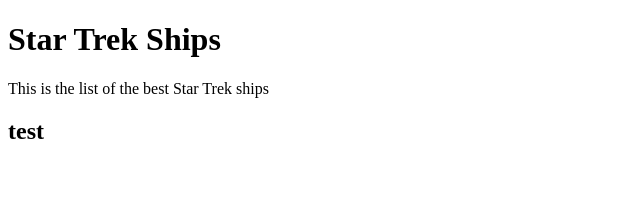
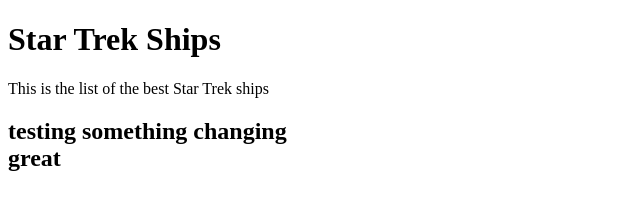
Before and after one commit to WaracleAcademy/modern-javascript-002-itreleaven, a website built with Parcel: page index.html in a window 1280 px wide. Shown: the whole page, without its empty margins (0-640 px from the left). Built offline with nearby package versions, Linux system fonts and the light colour scheme.

Commit message:
end of lesson changes

```diff
--- a/index.js
+++ b/index.js
@@ -4,7 +4,7 @@
 const things  = ['Voyager','Enterprise','Defiant'];
 
 
-render('<h2>test</h2>');
+render('<h2>testing something changing<br>great</h2>');
 
 
 //console.log('this is javascript Ian');
```
Also changed, not shown: index.html (+1 -1 lines), package.json (added, +24 -0 lines), 2 other files.
